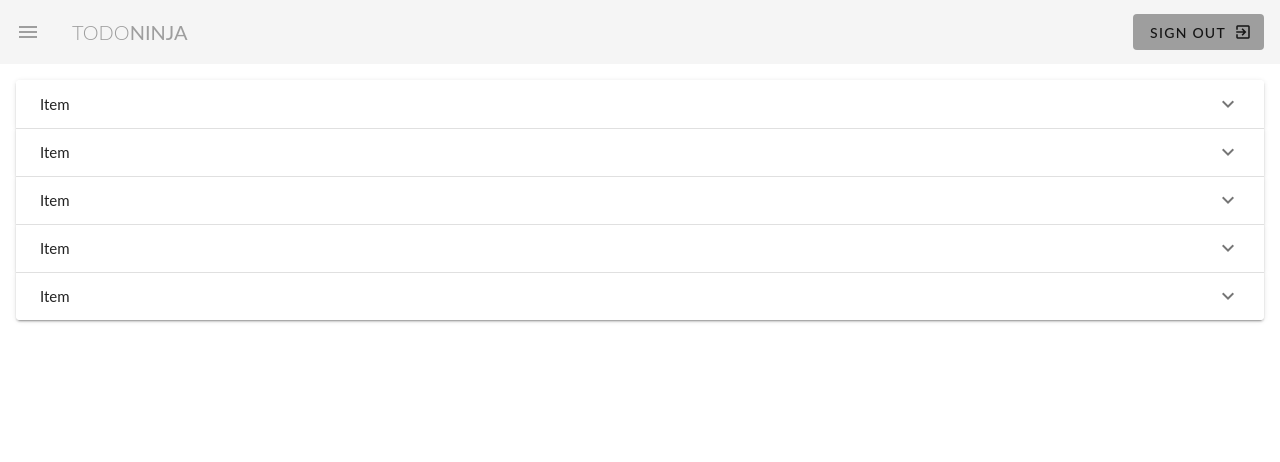
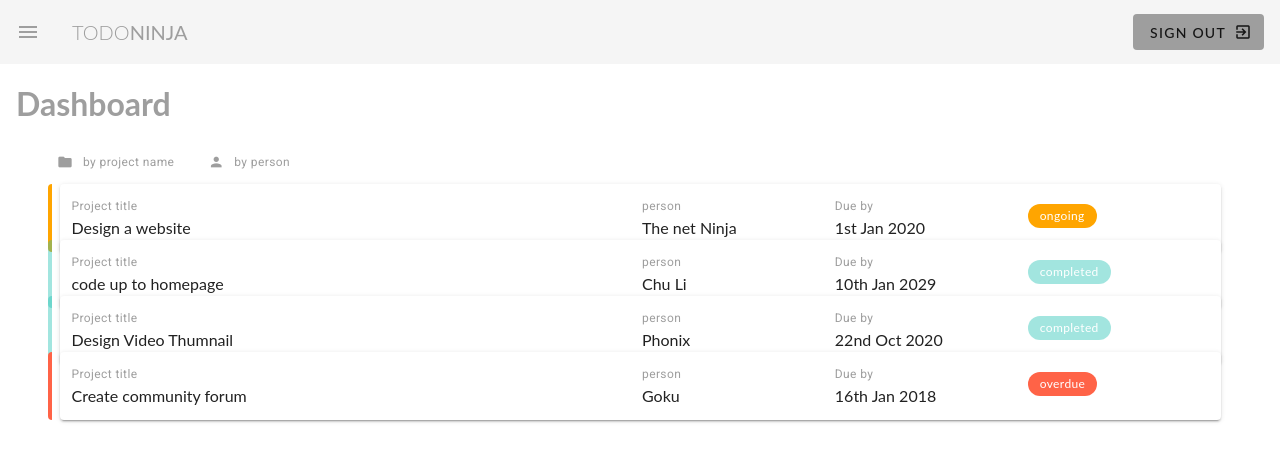
Before and after one commit to sypher-samurai/project-manager, a Vue app: page / in a window 1280 px wide. Shown: the top 462 px of the page. Built offline with nearby package versions, Linux system fonts and the light colour scheme.

Commit message:
Progress

```diff
--- a/src/views/Dashboard.vue
+++ b/src/views/Dashboard.vue
@@ -1,17 +1,72 @@
 <template>
-  <v-expansion-panels>
-    <v-expansion-panel
-      v-for="(item,i) in 5"
-      :key="i"
-      flat
-    >
-      <v-expansion-panel-header>Item</v-expansion-panel-header>
-      <v-expansion-panel-content>
-        Lorem ipsum dolor sit amet, consectetur adipiscing elit, sed do eiusmod tempor incididunt ut labore et dolore magna aliqua. Ut enim ad minim veniam, quis nostrud exercitation ullamco laboris nisi ut aliquip ex ea commodo consequat.
-      </v-expansion-panel-content>
-    </v-expansion-panel>
-  </v-expansion-panels>
+  <div>
+    <h1 class="subheading grey--text">Dashboard</h1>
+
+    <v-container class="my-5">
+      <v-layout row class="mb-5">
+        <v-tooltip top>
+          <template v-slot:activator="{ on }">
+             <v-btn text small  color="grey" v-on="on" v-on:click="sortBy('title')">
+          <v-icon left small>folder</v-icon>
+          <span class="caption text-lowercase">By project name</span>
+        </v-btn>
+          </template>
+          <span>sort project by project name</span>
+        </v-tooltip>
+
+
+
+
+
+
+
+
+
+
+
+
+
+
+        <v-tooltip top>
+          <template v-slot:activator="{ on }">
+            <v-btn text small color="grey" v-on='on' class="ml-3" v-on:click="sortBy('person')">
+          <v-icon left small>person</v-icon>
+          <span class="caption text-lowercase">By person</span>
+        </v-btn>
+          </template>
+          <span>sort project by person </span>
+        </v-tooltip>
+
+
+      </v-layout>
+      <v-card text v-for="project in projects" :key="project.title">
+        <v-layout row wrap :class="`pa-3 project ${project.status}`">
+          <v-flex xs12 md6 class="px-2">
+            <div class="caption grey--text">Project title</div>
+            <div>{{ project.title }}</div>
+          </v-flex>
+          <v-flex xs6 sm4 md2>
+            <div class="caption grey--text">person</div>
+            <div>{{ project.person }}</div>
+          </v-flex>
+          <v-flex xs6 sm4 md2>
+            <div class="caption grey--text">Due by</div>
+            <div>{{ project.due }}</div>
+          </v-flex>
+          <v-flex xs2 sm4 md2>
+            <div class="right">
+              <v-chip
+                small
+                :class="`${project.status} white--text caption my-2`"
+              >{{ project.status }}</v-chip>
+            </div>
+          </v-flex>
+        </v-layout>
+      </v-card>
+    </v-container>
+  </div>
 </template>
+
 <script>
 export default {
   data() {
--- a/src/views/Projects.vue
+++ b/src/views/Projects.vue
@@ -1,43 +1,23 @@
 <template>
-  <div>
-    <h1 class="subheading grey--text">
-      Project
-    </h1>
-
+  <v-expansion-panels>
+    <v-expansion-panel
+      v-for="(item,i) in 5"
+      :key="i"
+    >
+      <v-expansion-panel-header>Item</v-expansion-panel-header>
+      <v-expansion-panel-content>
+        Lorem ipsum dolor sit amet, consectetur adipiscing elit, sed do eiusmod tempor incididunt ut labore et dolore magna aliqua. Ut enim ad minim veniam, quis nostrud exercitation ullamco laboris nisi ut aliquip ex ea commodo consequat.
+      </v-expansion-panel-content>
+    </v-expansion-panel>
     <v-container class="my-5">
-      <v-card flat v-for="project in projects" :key="project.title">
-        <v-layout row wrap :class="`pa-3 project ${project.status}`">
-          <v-flex xs12 md6 class="px-2">
-            <div class="caption grey--text">
-              Project title
-            </div>
-            <div>{{ project.title }}</div>
-          </v-flex>
-          <v-flex xs6 sm4 md2>
-            <div class="caption grey--text">
-              person
-            </div>
-            <div>{{ project.person }}</div>
-          </v-flex>
-          <v-flex xs6 sm4 md2>
-            <div class="caption grey--text">
-              Due by
-            </div>
-            <div>{{ project.due }}</div>
-          </v-flex>
-          <v-flex xs2 sm4 md2>
-            <div class="right">
-              <v-chip small :class="`${project.status} white--text caption my-2`">{{
-                project.status
-              }}</v-chip>
-            </div>
-          </v-flex>
-        </v-layout>
-      </v-card>
+      <v-expansion-panel>
+        <v-expansion-panel-content>
+          <div slot="header">Utem</div>
+        </v-expansion-panel-content>
+      </v-expansion-panel>
     </v-container>
-  </div>
+  </v-expansion-panels>
 </template>
-
 <script>
 export default {
   data() {
```
